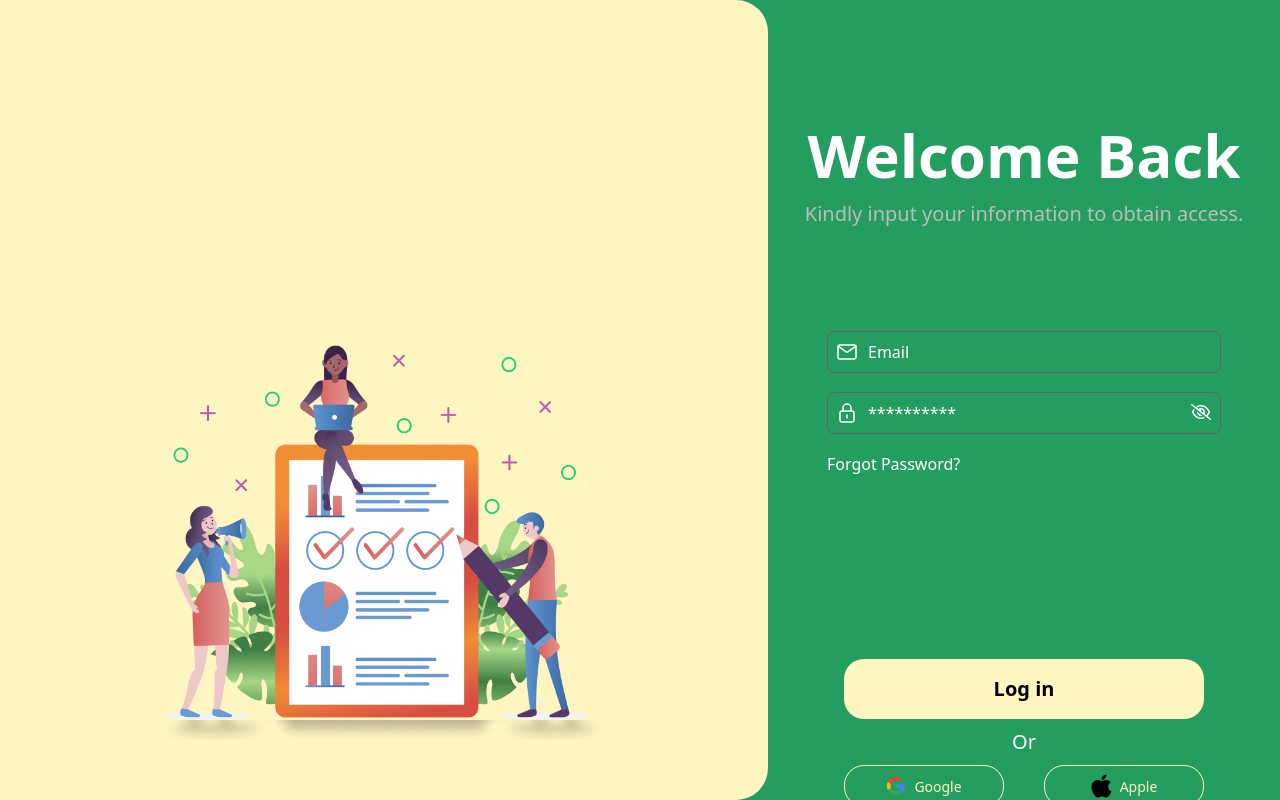
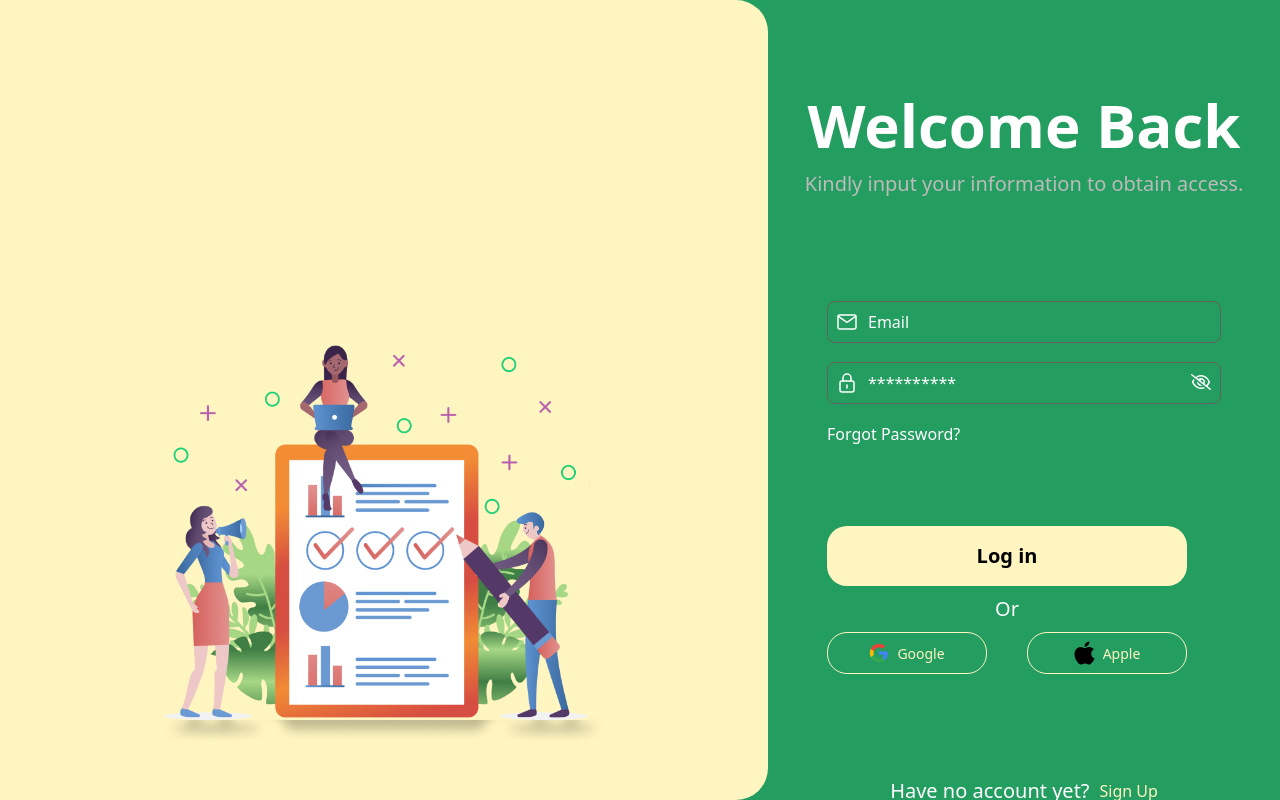
Before and after one commit to Intuneteq/survey-app-2, a React (Vite) app in the folder frontend/: page /login in a window 1280 px wide. Built offline with nearby package versions, Linux system fonts and the light colour scheme; a web font is replaced by a local one.

Commit message:
chore: restructuring the login page

```diff
--- a/frontend/src/pages/auth/Login.tsx
+++ b/frontend/src/pages/auth/Login.tsx
@@ -14,16 +14,15 @@ export default function Login() {
 
   return (
     <>
-      <section>
-        <div className="flex-col flex justify-center items-center pt-[6.88rem] w-full">
+      <section className="py-20 xl:py-24">
+        <div className="flex-col flex justify-center items-center  w-full">
           <AuthHeader
             title="Welcome Back"
             subTitle="Kindly input your information to obtain access."
           />
         </div>
-      </section>
 
-      <section className="py-[6.44rem]">
+        <article className="py-[6.44rem]">
           <div className="flex justify-center">
             <form className="">
               <div className="flex-col  space-y-[1.16rem]">
@@ -66,12 +65,7 @@ export default function Login() {
                   </a>
                 </div>
               </div>
-          </form>
-        </div>
-      </section>
-
-      <section className="w-full flex justify-center pt-[5rem]">
-        <div className="w-[22.5rem] justify-center space-y-[0.5rem]">
+              <div className="w-[22.5rem] justify-center space-y-[0.5rem] pt-[5rem]">
                 <div className="w-full flex items-center justify-center">
                   <AuthButton text="Log in" width="22.5rem" height="3.75rem" />
                 </div>
@@ -86,9 +80,10 @@ export default function Login() {
                   <SocialButton text="Apple" width="10rem" icon={apple} />
                 </div>
               </div>
-      </section>
+            </form>
+          </div>
+        </article>
 
-      <section className="pt-[13.06rem]">
         <AuthFooter
           text="Have no account yet?"
           linkText="Sign Up"
--- a/frontend/src/pages/auth/Register.tsx
+++ b/frontend/src/pages/auth/Register.tsx
@@ -117,7 +117,7 @@ export default function Register() {
               </div>
             </FormInput>
           </div>
-          <div className=" w-full flex justify-center mt-[5rem]">
+          <div className=" w-full flex justify-center pt-[5rem]">
             <div className=" w-[22.5rem] justify-center space-y-[0.5rem]">
               <div className=" w-full flex items-center justify-center">
                 <AuthButton width="22.5rem" height="3.75rem" text="Sign Up" />
```
Lines whose indentation alone changed are shown as unchanged.
